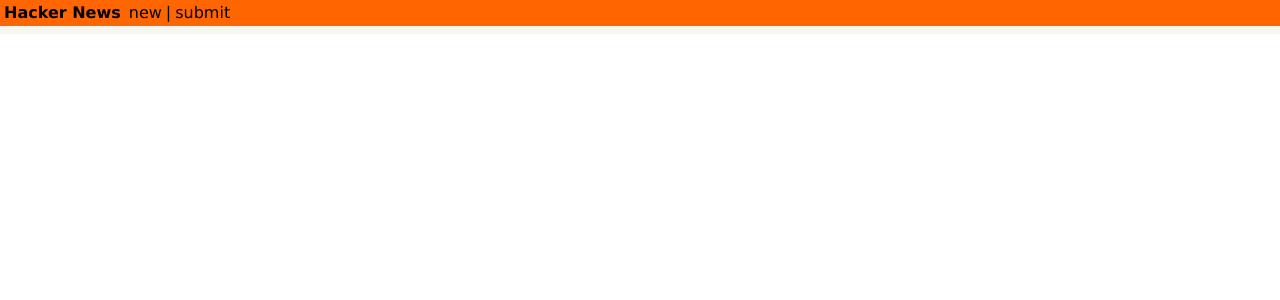
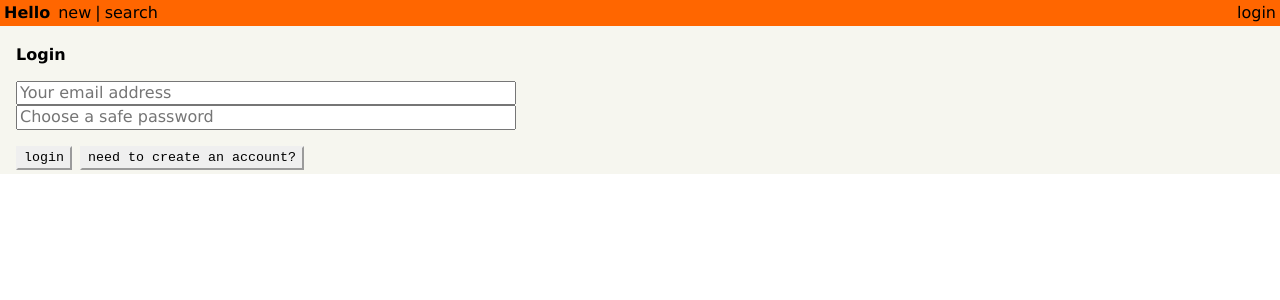
Before and after one commit to fortune-web/graphql-react-prisma, a React (Create React App) app: page /login in a window 1280 px wide. Shown: the top 300 px of the page. Built offline with nearby package versions, Linux system fonts and the light colour scheme.

Commit message:
added authentication

```diff
--- a/package.json
+++ b/package.json
@@ -9,9 +9,10 @@
     "@testing-library/user-event": "^13.5.0",
     "@types/jest": "^27.5.2",
     "@types/node": "^16.18.18",
-    "@types/react": "^18.0.28",
+    "@types/react": "^18.0.29",
     "@types/react-dom": "^18.0.11",
     "@types/react-router": "^5.1.20",
+    "@types/react-router-dom": "^5.3.3",
     "graphql": "^16.6.0",
     "react": "^18.2.0",
     "react-dom": "^18.2.0",
--- a/src/components/App.tsx
+++ b/src/components/App.tsx
@@ -4,7 +4,7 @@ import logo from '../logo.svg';
 
 import LinkList from './LinkList'
 import CreateLink from './CreateLink';
-
+import Login from './Login'
 import { Route, Routes } from 'react-router-dom';
 import Header from './Header';
 
@@ -19,6 +19,7 @@ function App() {
             path="/create"
             element={<CreateLink/>}
           />
+          <Route path="/login" element={<Login/>} />
         </Routes>
       </div>
     </>
--- a/src/components/Header.tsx
+++ b/src/components/Header.tsx
@@ -1,23 +1,57 @@
 import React from 'react';
-import { Link } from 'react-router-dom';
+import {AUTH_TOKEN} from '../constants'
+import { Link, useNavigate } from 'react-router-dom';
 
 const Header = () => {
+    const navigate = useNavigate();
+  const authToken = localStorage.getItem(AUTH_TOKEN);
   return (
     <div className="flex pa1 justify-between nowrap orange">
       <div className="flex flex-fixed black">
         <Link to="/" className="no-underline black">
-          <div className="fw7 mr1">Hacker News</div>
+          <div className="fw7 mr1">Hello </div>
         </Link>
         <Link to="/" className="ml1 no-underline black">
           new
         </Link>
         <div className="ml1">|</div>
         <Link
-          to="/create"
+          to="/search"
           className="ml1 no-underline black"
         >
-          submit
+          search
         </Link>
+        {authToken && (
+          <div className="flex">
+            <div className="ml1">|</div>
+            <Link
+              to="/create"
+              className="ml1 no-underline black"
+            >
+              submit
+            </Link>
+          </div>
+        )}
+      </div>
+      <div className="flex flex-fixed">
+        {authToken ? (
+          <div
+            className="ml1 pointer black"
+            onClick={() => {
+              localStorage.removeItem(AUTH_TOKEN);
+              navigate(`/`);
+            }}
+          >
+            logout
+          </div>
+        ) : (
+          <Link
+            to="/login"
+            className="ml1 no-underline black"
+          >
+            login
+          </Link>
+        )}
       </div>
     </div>
   );
--- a/src/components/Login.tsx
+++ b/src/components/Login.tsx
@@ -1,20 +1,64 @@
-import React, { useState } from 'react';
+import React, { useState } from "react";
+import { useMutation, gql } from '@apollo/client';
 import { useNavigate } from 'react-router-dom';
+import { AUTH_TOKEN } from '../constants';
 
 const Login = () => {
   const navigate = useNavigate();
   const [formState, setFormState] = useState({
     login: true,
-    email: '',
-    password: '',
-    name: ''
+    email: "",
+    password: "",
+    name: "",
   });
+  const SIGNUP_MUTATION = gql`
+    mutation SignupMutation(
+      $email: String!
+      $password: String!
+      $name: String!
+    ) {
+      signup(email: $email, password: $password, name: $name) {
+        token
+      }
+    }
+  `;
+
+  const LOGIN_MUTATION = gql`
+    mutation LoginMutation($email: String!, $password: String!) {
+      login(email: $email, password: $password) {
+        token
+      }
+    }
+  `;
+
+  const [login] = useMutation(LOGIN_MUTATION, {
+    variables: {
+      email: formState.email,
+      password: formState.password
+    },
+    onCompleted: ({ login }) => {
+      localStorage.setItem(AUTH_TOKEN, login.token);
+      navigate('/');
+    }
+  });
+
+  const [signup] = useMutation(SIGNUP_MUTATION, {
+    variables: {
+      name: formState.name,
+      email: formState.email,
+      password: formState.password
+    },
+    onCompleted: ({ signup }) => {
+      localStorage.setItem(AUTH_TOKEN, signup.token);
+      navigate('/');
+    }
+  });
+
+
 
   return (
     <div>
-      <h4 className="mv3">
-        {formState.login ? 'Login' : 'Sign Up'}
-      </h4>
+      <h4 className="mv3">{formState.login ? "Login" : "Sign Up"}</h4>
       <div className="flex flex-column">
         {!formState.login && (
           <input
@@ -22,7 +66,7 @@ const Login = () => {
             onChange={(e) =>
               setFormState({
                 ...formState,
-                name: e.target.value
+                name: e.target.value,
               })
             }
             type="text"
@@ -34,7 +78,7 @@ const Login = () => {
           onChange={(e) =>
             setFormState({
               ...formState,
-              email: e.target.value
+              email: e.target.value,
             })
           }
           type="text"
@@ -45,7 +89,7 @@ const Login = () => {
           onChange={(e) =>
             setFormState({
               ...formState,
-              password: e.target.value
+              password: e.target.value,
             })
           }
           type="password"
@@ -55,22 +99,22 @@ const Login = () => {
       <div className="flex mt3">
         <button
           className="pointer mr2 button"
-          onClick={() => console.log('onClick')}
+          onClick={() => console.log("onClick")}
         >
-          {formState.login ? 'login' : 'create account'}
+          {formState.login ? "login" : "create account"}
         </button>
         <button
           className="pointer button"
           onClick={(e) =>
             setFormState({
               ...formState,
-              login: !formState.login
+              login: !formState.login,
             })
           }
         >
           {formState.login
-            ? 'need to create an account?'
-            : 'already have an account?'}
+            ? "need to create an account?"
+            : "already have an account?"}
         </button>
       </div>
     </div>
--- /dev/null
+++ b/src/constants.ts
@@ -0,0 +1 @@
+export const AUTH_TOKEN = 'auth-token';
--- a/src/index.tsx
+++ b/src/index.tsx
@@ -4,6 +4,8 @@ import './styles/index.css';
 import App from './components/App';
 import reportWebVitals from './reportWebVitals';
 import { BrowserRouter } from 'react-router-dom';
+import { setContext } from '@apollo/client/link/context';
+import {AUTH_TOKEN} from './constants'
 
 import {
   ApolloProvider,
@@ -23,6 +25,15 @@ const client = new ApolloClient({
 const root = ReactDOM.createRoot(
   document.getElementById('root') as HTMLElement
 );
+const authLink = setContext((_, { headers }) => {
+  const token = localStorage.getItem(AUTH_TOKEN);
+  return {
+    headers: {
+      ...headers,
+      authorization: token ? `Bearer ${token}` : ''
+    }
+  };
+});
 root.render(
   <BrowserRouter>
     <ApolloProvider client={client}>
```
Also changed, not shown: 1 other file (tests, documents, lock files or other folders).
